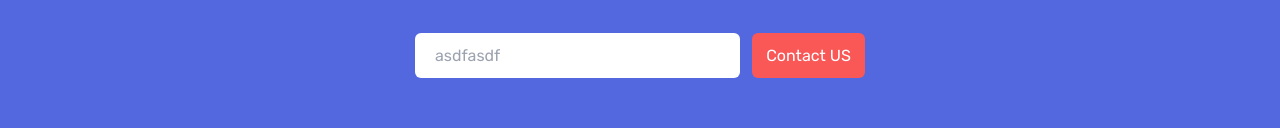
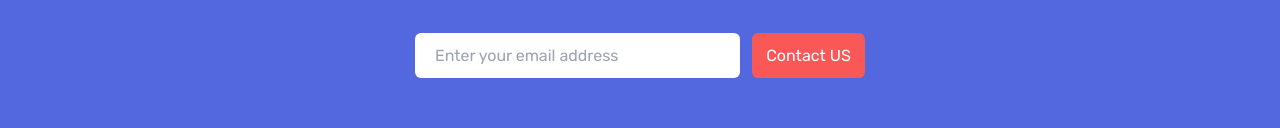
Before and after one commit to dawidwojtaszek/Bookmark-Landing-Page-using-Tailwind-CSS, a website: page index.html in a window 1280 px wide. Shown: the part 3392-3520 px from the top of the page. Drawn offline with Linux system fonts and the light colour scheme.

Commit message:
fix: email placeholder

```diff
--- a/index.html
+++ b/index.html
@@ -639,7 +639,7 @@
               <input
                 type="email"
                 class="peer w-full px-[20px] h-[45px] rounded-md invalid:border-2 border-softRed"
-                placeholder="asdfasdf"
+                placeholder="Enter your email address"
               />
               <img
                 src="./images/icon-error.svg"
```
